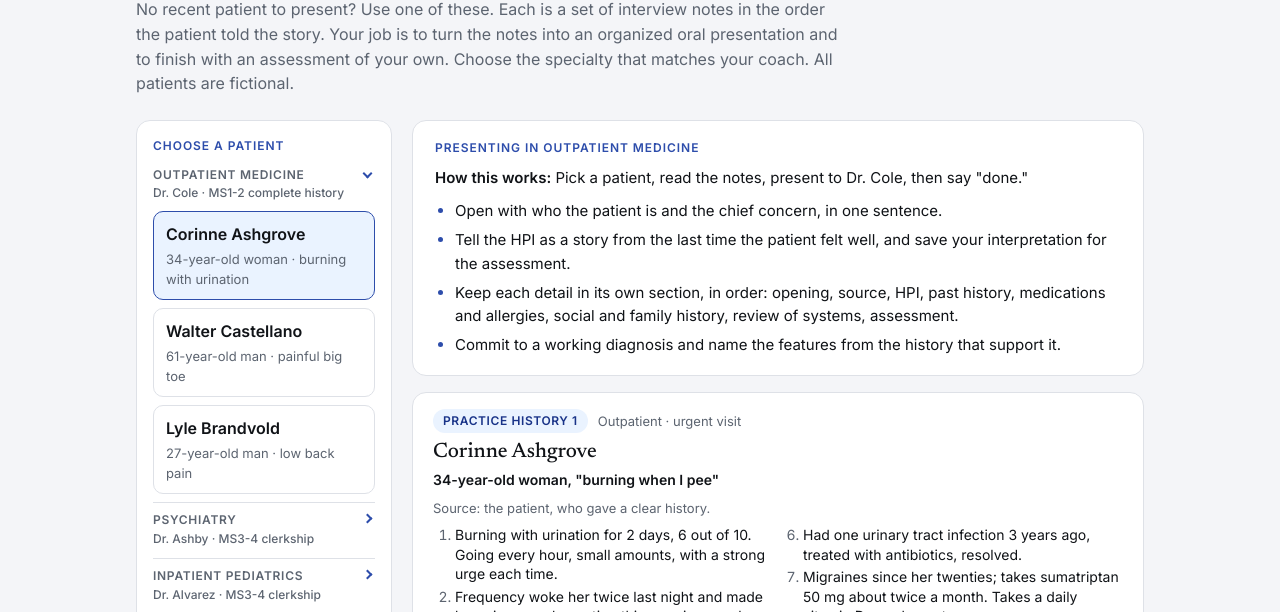
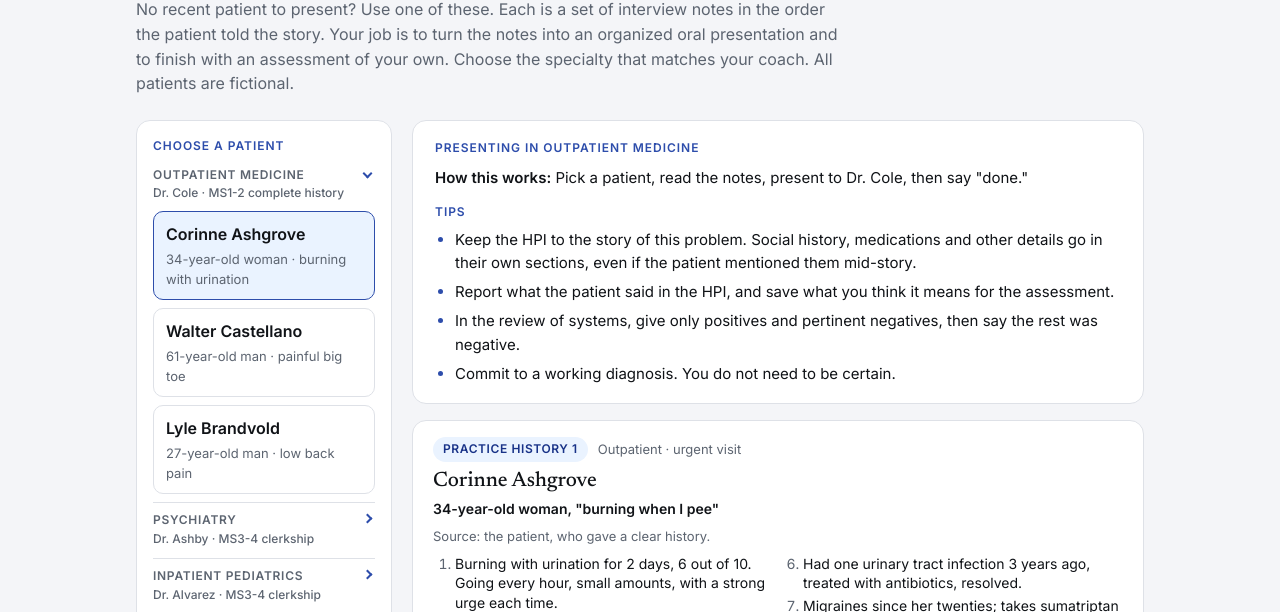
Before and after one commit to mnhillard-wq/MedEd, a plain HTML site: page presentation-practice-histories.html in a window 1280 px wide. Shown: the part 165-777 px from the top of the page. Drawn offline with Linux system fonts and the light colour scheme.

Commit message:
Practice histories: label tips and focus them on what is distinctive to each setting
Co-Authored-By: Claude Opus 5.5 <noreply@anthropic.com>
Claude-Session: https://claude.ai/code/session_01TQsqBifViGvnHpu9JdjQrB

```diff
--- a/presentation-practice-histories.html
+++ b/presentation-practice-histories.html
@@ -73,7 +73,8 @@ a{color:var(--primary-deep);text-underline-offset:2px}
 .menu details[open]>summary.grp::after{transform:rotate(45deg)}
 .menu summary.grp:hover{color:var(--ink)}
 .howline{margin:8px 0 0;font-size:15px}
-.tips{margin:10px 0 0;padding-left:20px;display:flex;flex-direction:column;gap:6px;font-size:15px}
+.tipslbl{margin-top:14px}
+.tips{margin:6px 0 0;padding-left:20px;display:flex;flex-direction:column;gap:6px;font-size:15px}
 .tips li::marker{color:var(--primary)}
 </style></head><body>
 <div class="bar" aria-hidden="true"></div>
@@ -116,32 +117,38 @@ a{color:var(--primary-deep);text-underline-offset:2px}
 <section class="how" data-group="medicine">
   <div class="lbl">Presenting in outpatient medicine</div>
   <p class="howline"><strong>How this works:</strong> Pick a patient, read the notes, present to Dr. Cole, then say "done."</p>
-  <ul class="tips"><li>Open with who the patient is and the chief concern, in one sentence.</li><li>Tell the HPI as a story from the last time the patient felt well, and save your interpretation for the assessment.</li><li>Keep each detail in its own section, in order: opening, source, HPI, past history, medications and allergies, social and family history, review of systems, assessment.</li><li>Commit to a working diagnosis and name the features from the history that support it.</li></ul>
+  <div class="lbl tipslbl">Tips</div>
+  <ul class="tips"><li>Keep the HPI to the story of this problem. Social history, medications and other details go in their own sections, even if the patient mentioned them mid-story.</li><li>Report what the patient said in the HPI, and save what you think it means for the assessment.</li><li>In the review of systems, give only positives and pertinent negatives, then say the rest was negative.</li><li>Commit to a working diagnosis. You do not need to be certain.</li></ul>
 </section>
 <section class="how" data-group="psychiatry">
   <div class="lbl">Presenting in psychiatry: new evaluations</div>
   <p class="howline"><strong>How this works:</strong> Pick Tobias Renwick or Harold Vandermeer, read the notes, present to Dr. Ashby, then say "done."</p>
-  <ul class="tips"><li>Open with how and why the patient came to attention, legal status, and the chief concern in the patient's own words.</li><li>Make risk specific: ideation, plan, intent, means and past attempts, ending in an overall risk level. "Denies SI" alone is not a risk assessment.</li><li>Give the mental status exam in standard order as you observed it, then say what it adds up to.</li><li>Commit to a working diagnosis, and say why substance-induced and medical causes are more or less likely.</li><li>Start the plan with safety and level of care.</li></ul>
+  <div class="lbl tipslbl">Tips</div>
+  <ul class="tips"><li>State legal status (voluntary or involuntary) in the opening line.</li><li>Mood is the patient's word; affect is what you observed. Keep them separate in the mental status exam.</li><li>"Denies SI" is not a risk assessment. Cover plan, intent, means and past attempts, then give an overall risk level.</li><li>Before committing to a psychiatric diagnosis, say why substances or a medical cause are more or less likely.</li><li>Start the plan with safety and level of care, before medications.</li></ul>
 </section>
 <section class="how" data-group="psychiatry-rounds">
   <div class="lbl">Presenting in psychiatry: morning rounds</div>
   <p class="howline"><strong>How this works:</strong> Read the notes for Delphine Arceneaux, present her to Dr. Ashby as you would on rounds, then say "done."</p>
-  <ul class="tips"><li>Open with a one-liner: who she is, why she is here, the hospital day and her legal status.</li><li>Give the interval history since yesterday, with its sources: sleep, intake, behavior on the unit, nursing and family reports.</li><li>Report today's mental status exam and risk today, not the risk on admission.</li><li>Say how she is doing overall today, and why.</li><li>Give a plan for today that starts with safety and level of care.</li></ul>
+  <div class="lbl tipslbl">Tips</div>
+  <ul class="tips"><li>Rounds are not a repeat of the admission. Present what changed since yesterday.</li><li>Say who reported what. Nursing, family and the patient may not agree, and the difference matters.</li><li>Give risk today, not risk on admission.</li><li>Say whether she is better, worse or the same overall, and what makes you say so.</li><li>Start the plan with level of care and readiness for discharge.</li></ul>
 </section>
 <section class="how" data-group="pediatrics-inpatient">
   <div class="lbl">Presenting in inpatient pediatrics</div>
   <p class="howline"><strong>How this works:</strong> Pick a patient, read the notes, the ED course, the exam and the data, present to Dr. Alvarez, then say "done." Afterward, open the model presentation and compare.</p>
-  <ul class="tips"><li>Open with the child's age, as precisely as the age calls for, and why the child was admitted.</li><li>Tell the story from the child's baseline in the caregiver's observations (feeding, wet diapers, activity), and end with the ED course.</li><li>State immunization status, even when it is unknown.</li><li>Commit to a leading diagnosis, and for anything you call less likely, say what would change your plan.</li><li>Give a plan by problem with specific tests, treatments and thresholds rather than "monitor."</li></ul>
+  <div class="lbl tipslbl">Tips</div>
+  <ul class="tips"><li>Give age as precisely as the age calls for: days or weeks in a young infant, months under 2 years.</li><li>Start the HPI from the child's baseline: feeding, wet diapers, activity. Then tell what changed.</li><li>Include the history only children have: birth, development, feeding, growth and immunizations. State immunization status even when it is unknown.</li><li>Read vital signs against the child's age. Say whether a value is abnormal for this age.</li><li>For anything you call less likely, say what would change your plan.</li></ul>
 </section>
 <section class="how" data-group="pediatrics-outpatient">
   <div class="lbl">Presenting in outpatient pediatrics</div>
   <p class="howline"><strong>How this works:</strong> Pick a patient, read the notes and the exam, present to Dr. Alvarez, then say "done." Afterward, open the model presentation and compare.</p>
-  <ul class="tips"><li>Open with the child's age and the reason for today's visit.</li><li>Tell the story from the child's baseline, and include what the caregiver is worried about.</li><li>Commit to a leading diagnosis, with a reason for or against each alternative you name.</li><li>Close the plan with return precautions a family could act on and a follow-up interval.</li></ul>
+  <div class="lbl tipslbl">Tips</div>
+  <ul class="tips"><li>Give age as precisely as the age calls for, and say who gave the history.</li><li>The caregiver's worry is part of the story. Say what it is.</li><li>Include the history the child's age calls for: birth, development, growth and immunizations.</li><li>Give return precautions a parent could act on, and a follow-up interval.</li></ul>
 </section>
 <section class="how" data-group="pediatrics-wellchild">
   <div class="lbl">Presenting in well-child visits</div>
   <p class="howline"><strong>How this works:</strong> Read the notes, the exam, the screening results and what was given today, present to Dr. Alvarez, then say "done." Afterward, open the model presentation and compare.</p>
-  <ul class="tips"><li>Open with the child's age, which well visit this is, any chronic condition, and whether the caregiver has concerns.</li><li>Give growth with percentiles and the direction since the last visit.</li><li>Make the assessment a statement of health, not a differential: is the child on track, and what one or two things need action.</li><li>Say which screens and immunizations were due today, and what was given or deferred.</li><li>Choose two or three guidance topics for this child, and say why you chose them.</li></ul>
+  <div class="lbl tipslbl">Tips</div>
+  <ul class="tips"><li>There is no chief complaint or differential. The assessment says whether growth and development are on track.</li><li>Growth means percentiles and their direction since the last visit, not a single number.</li><li>Name the developmental screen or surveillance and its result.</li><li>Say which screens and vaccines were due, what was given, and the plan for anything deferred.</li><li>Choose two or three guidance topics for this child, not the full list.</li></ul>
 </section>
 <div class="cards">
 
```
